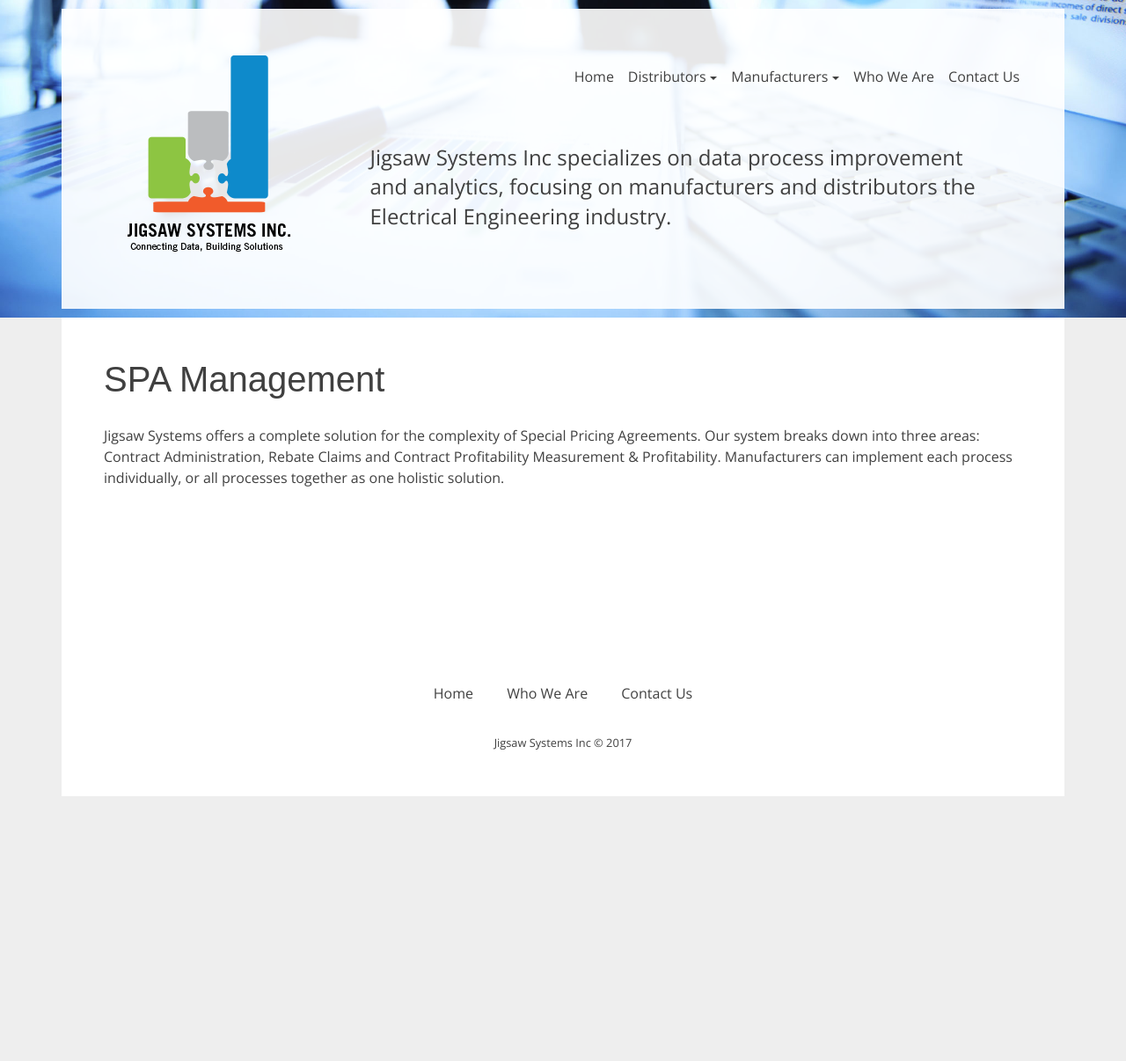
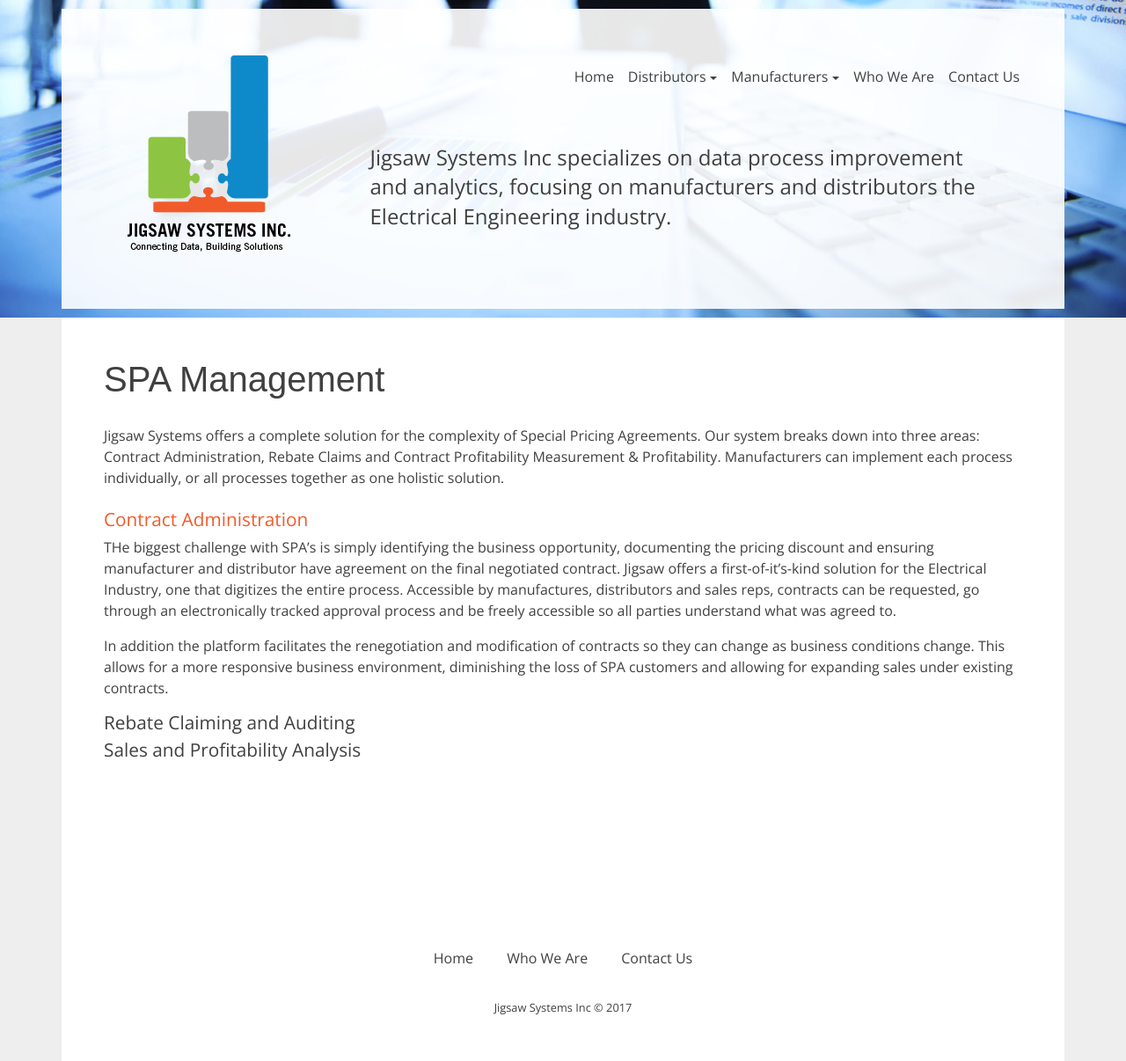
Before and after one commit to Codefully/jigsaw-redo, a Jekyll site: the page built from pages/manufacturers-spa.md, in a window 1280 px wide. Shown: the whole page at 88% size. Built offline with Jekyll 4.4.1, drawn with Linux system fonts in a browser that asks for light colours; nearby versions of some CDN libraries; some web fonts are replaced; before the commit the page ends 905 px from its top, so only the background shows below that.

Commit message:
Updated Manufacturers Spa

```diff
--- a/pages/manufacturers-spa.md
+++ b/pages/manufacturers-spa.md
@@ -7,3 +7,13 @@ layout: page
 # SPA Management
 
 Jigsaw Systems offers a complete solution for the complexity of Special Pricing Agreements. Our system breaks down into three areas: Contract Administration, Rebate Claims and Contract Profitability Measurement & Profitability. Manufacturers can implement each process individually, or all processes together as one holistic solution.
+
+<h2 class="color-orange mt-2">Contract Administration</h2>
+
+THe biggest challenge with SPA's is simply identifying the business opportunity, documenting the pricing discount and ensuring manufacturer and distributor have agreement on the final negotiated contract. Jigsaw offers a first-of-it's-kind solution for the Electrical Industry, one that digitizes the entire process. Accessible by manufactures, distributors and sales reps, contracts can be requested, go through an electronically tracked approval process and be freely accessible so all parties understand what was agreed to.
+
+In addition the platform facilitates the renegotiation and modification of contracts so they can change as business conditions change. This allows for a more responsive business environment, diminishing the loss of SPA customers and allowing for expanding sales under existing contracts.
+
+<h2 class="color-greenmt-2">Rebate Claiming and Auditing</h2>
+
+<h2 class="color-bluemt-2">Sales and Profitability Analysis</h2>
```
